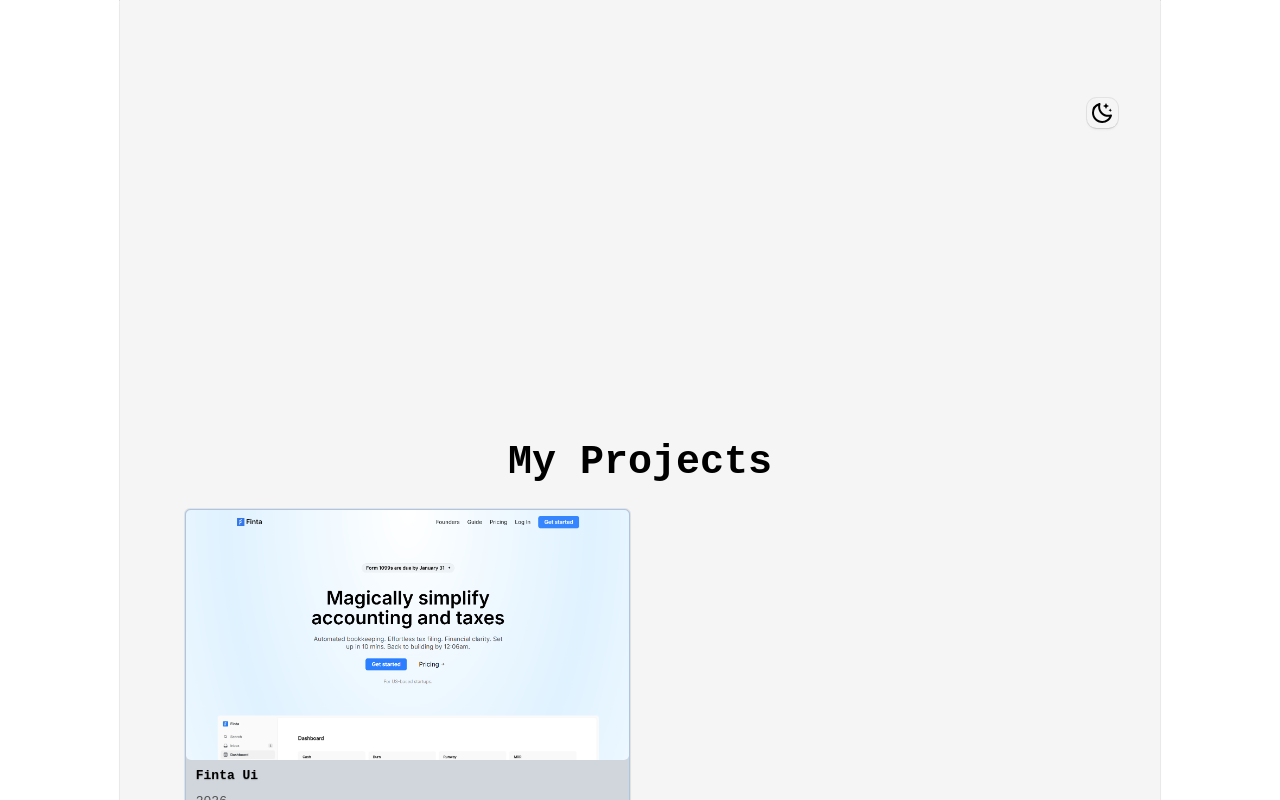
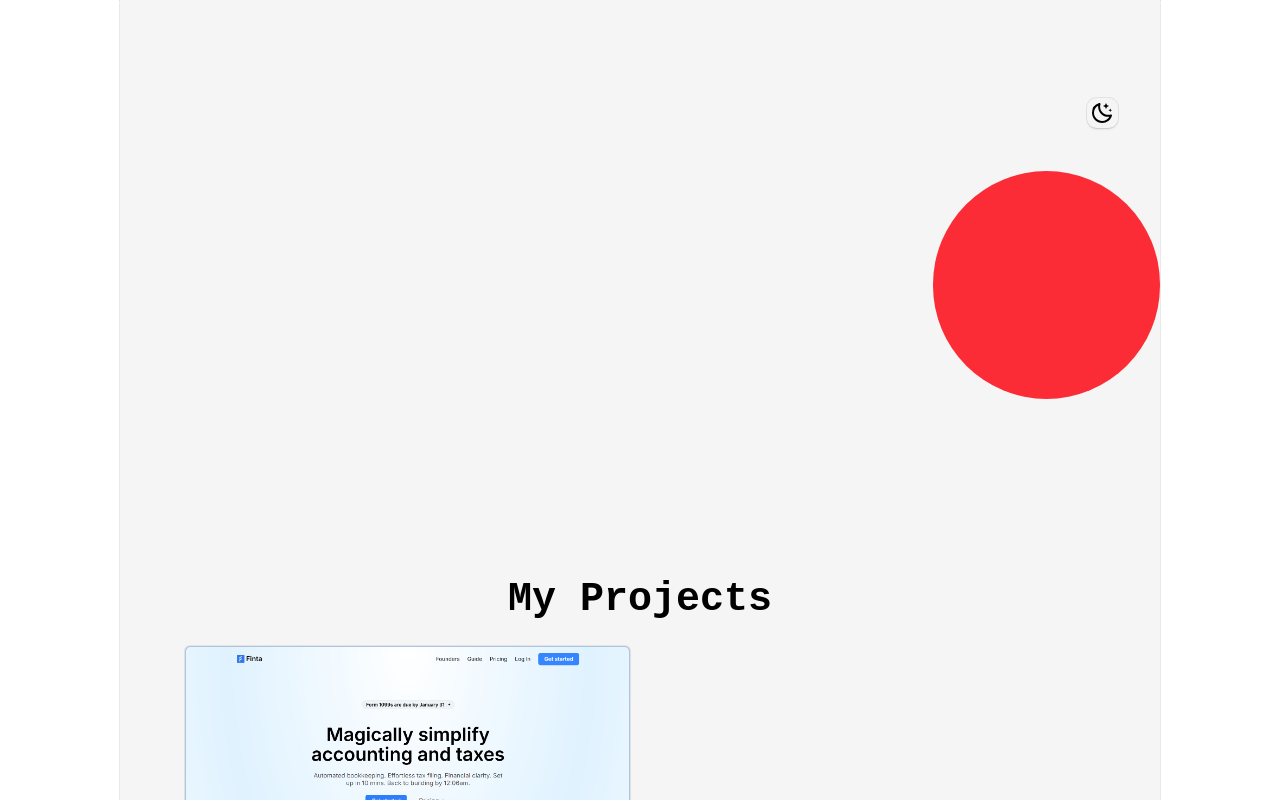
Before and after one commit to Evolver-3/ashusingh-portfolio, a React (Vite) app: page / in a window 1280 px wide. Shown: the top 800 px of the page. Built offline with nearby package versions, Linux system fonts and the light colour scheme.

Commit message:
some minor

```diff
--- a/src/Components/Hero.jsx
+++ b/src/Components/Hero.jsx
@@ -16,49 +16,48 @@
 
 
   return (
-    <div className='w-full bg-background '>
+    <div className='w-full bg-background my-25 md:my-45 '>
+      <div className='flex flex-col md:flex-row items-center justify-between overflow-hidden sm:gap-5 '>
 
-      <div className='flex flex-col overflow-hidden '>
-
-        <motion.div className='pt-40 flex flex-col gap-4 text-foreground mx-10 pb-20'
+        <motion.div className='md:w-1/2 flex flex-col gap-5 sm:gap-8 text-foreground order-2 md:order-1 items-center sm:items-baseline sm:ml-10 justify-center'
         variants={containerVariant}
         initial="hidden"
         whileInView="show"
         viewport={{once:true}}>
 
           <HideOut>
-            <h2 className='relative text-7xl font-bold overflow-hidden'>
+            <h2 className=' text-5xl sm:text-7xl font-bold overflow-hidden'>
              Hi,I'm Ashu<span className='text-fullColor'>{"."}</span>
           </h2>
           </HideOut>
 
           <HideOut>
             <h2
-            className='text-3xl relative overflow-hidden'>I'm a <span className='text-fullColor text-4xl'>Frontend Developer</span>
+            className='text-xl sm:text-3xl  overflow-hidden'>I'm a <span className='text-fullColor  text-2xl sm:text-4xl'>Frontend Developer</span>
             </h2>
           </HideOut>
 
           <HideOut>
             <h2
-            className='text-2xl max-w-xl leading-tight relative'>A 25 year guy who like to build cool looking websites and deploy them.
+            className='text-xl sm:text-2xl max-w-xl leading-tight  '>A 25 year guy who like to build cool looking websites and deploy them.
             </h2>
           </HideOut>
 
           <HideOut>
             <button
-            className='relative mt-5 ml-2 overflow-hidden w-fit h-fit  rounded-md px-4 py-1.5 text-3xl text-white bg-fullColor border-2 border-dashed border-black font-semibold uppercase transition-all duration-300 hover:-translate-x-2 hover:-translate-y-2 hover:rounded-xl hover:shadow-[4px_4px_0px_var(--color-foreground)] active:translate-x-0 active:translate-y-0 active:rounded-md active:shadow-none'>
+            className='relative mt-5 ml-2 overflow-hidden w-fit h-fit  rounded-md px-4 py-1.5 text-3xl text-white bg-fullColor border-2 border-dashed border-black font-semibold uppercase transition-all duration-300 hover:-translate-x-2 hover:-translate-y-2 hover:rounded-xl hover:shadow-[4px_4px_0px_var(--color-foreground)] active:translate-x-0 active:translate-y-0 active:rounded-md active:shadow-none '>
             <span className=''>Contact me.</span>
           </button>
           </HideOut>
         </motion.div>
 
-        <div>
+        <div className='order-1 md:order-2 size-70 bg-red-500 rounded-full'>
+
+
 
         </div>
 
-
       </div>
-
     </div>
   )
 }
```
